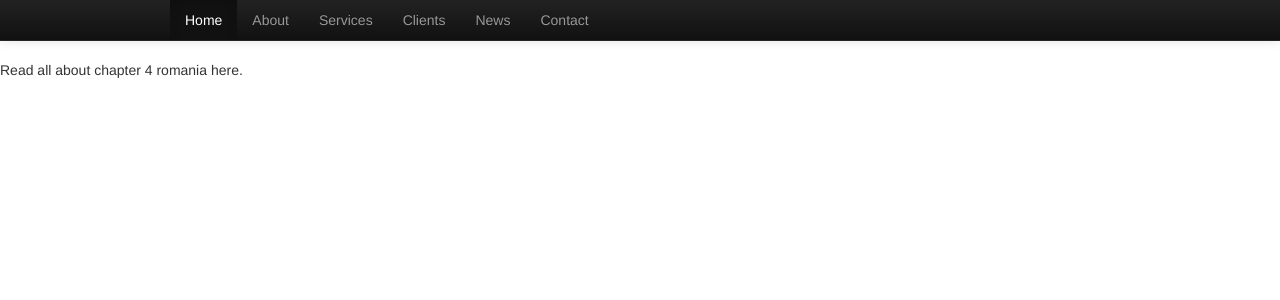
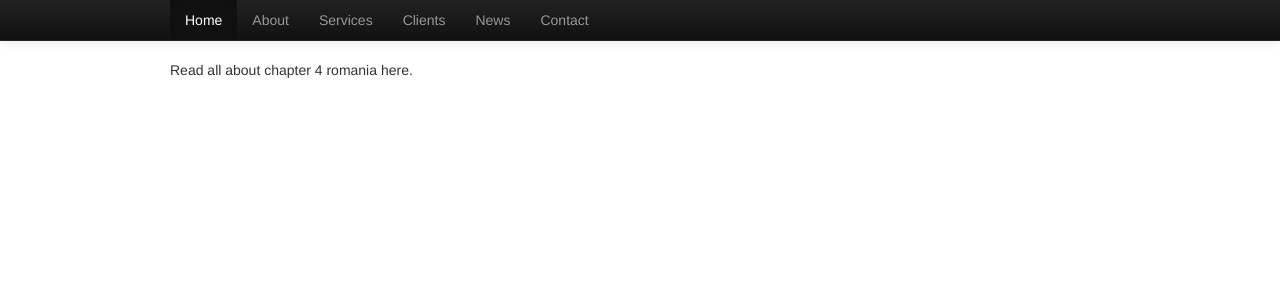
Before and after one commit to chapter4/chapter4.ro, a Jekyll site: the page built from about.md, in a window 1280 px wide. Shown: the top 300 px of the page. Built offline with Jekyll 4.4.1, drawn with Linux system fonts in a browser that asks for light colours.

Commit message:
'plain' layout for normal pages

```diff
--- /dev/null
+++ b/_layouts/plain.html
@@ -0,0 +1,7 @@
+---
+layout: base
+---
+
+<div class="container">
+  {{ content }}
+</div>
```
Also changed, not shown: about.md (+1 -1 lines).
